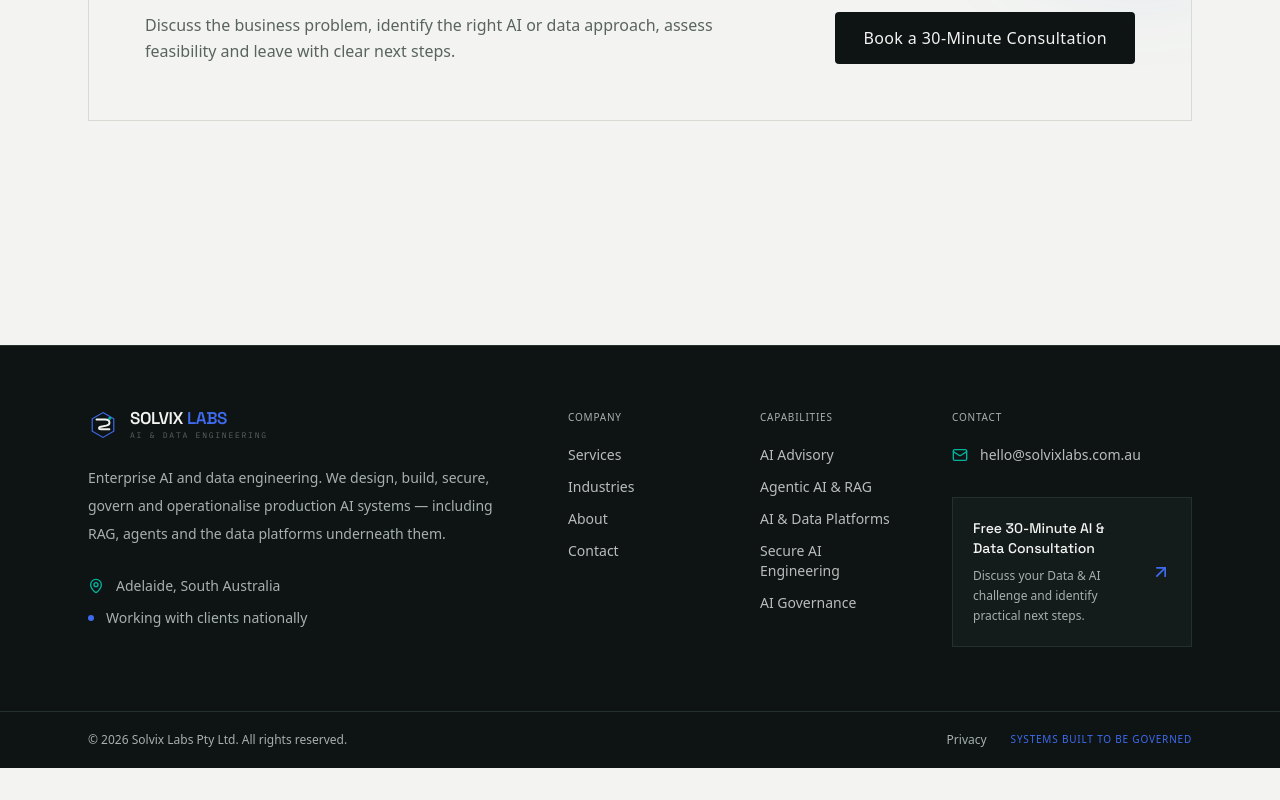
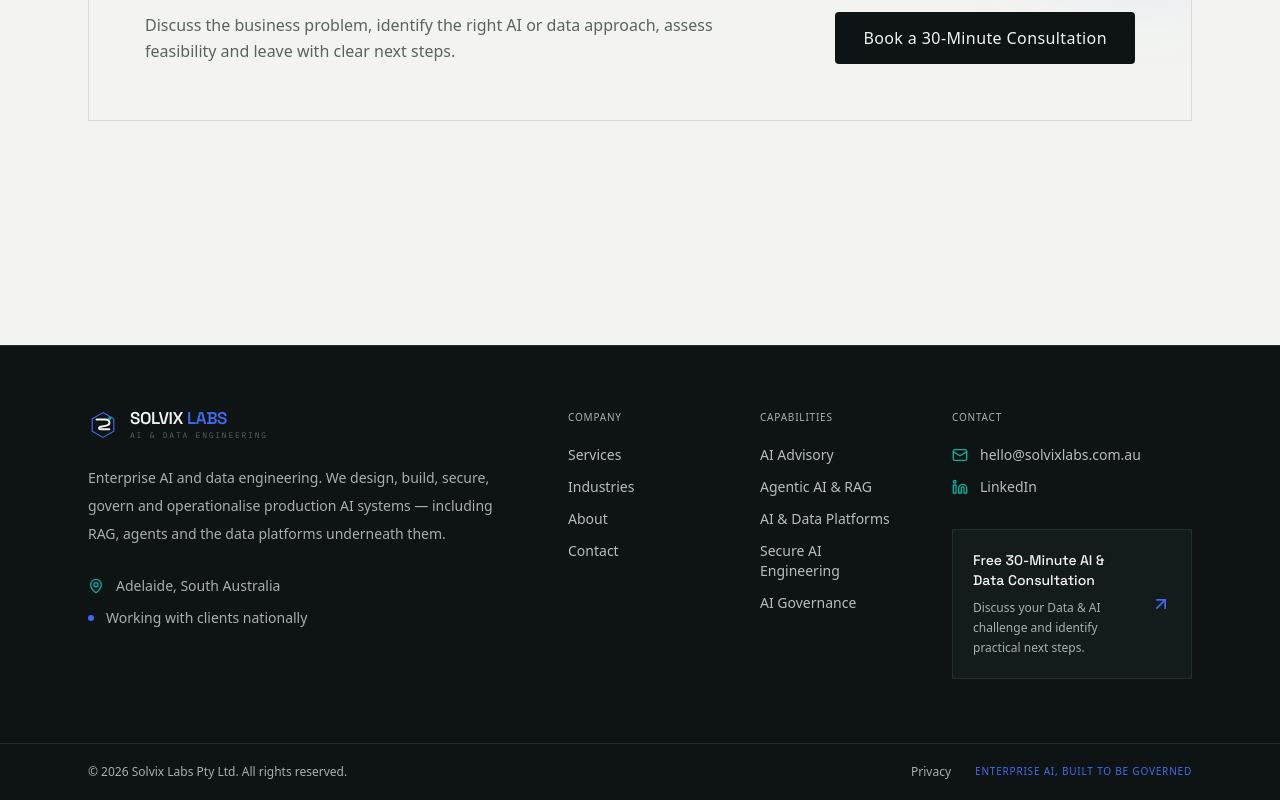
Before and after one commit to kavithasolvix/solvix-labs-website, a Next.js app: page / in a window 1280 px wide. Shown: the part 5876-6676 px from the top of the page. Before the commit the page ends 6644 px from the top, so only its background shows below. Built offline with nearby package versions, Linux system fonts and the light colour scheme.

Commit message:
linkedin in footer

```diff
--- a/src/components/site/Footer.tsx
+++ b/src/components/site/Footer.tsx
@@ -1,6 +1,6 @@
 import { SolvixLogo } from "@/components/site/SolvixLogo";
 import Link from "next/link";
-import { Mail, MapPin, ArrowUpRight } from "lucide-react";
+import { Mail, MapPin, ArrowUpRight, Linkedin } from "lucide-react";
 
 export function Footer() {
   return (
@@ -98,11 +98,21 @@ export function Footer() {
             </div>
 
             <a
-              href="mailto:solvix.ai.consulting@gmail.com"
+              href="mailto:hello@solvixlabs.com.au"
               className="flex items-center gap-3 text-sm text-paper/75 transition-colors hover:text-signal"
             >
               <Mail className="h-4 w-4 text-verified" />
               hello@solvixlabs.com.au
+            </a>
+
+            <a
+              href="https://www.linkedin.com/company/solvix-labs-australia/"
+              target="_blank"
+              rel="noopener noreferrer"
+              className="mt-3 flex items-center gap-3 text-sm text-paper/75 transition-colors hover:text-signal"
+            >
+              <Linkedin className="h-4 w-4 text-verified" />
+              LinkedIn
             </a>
 
             <Link
@@ -143,7 +153,7 @@ export function Footer() {
             </Link>
 
             <span className="mono-label text-[10px] text-signal">
-              Systems built to be governed
+              Enterprise AI, built to be governed
             </span>
           </div>
         </div>
```
